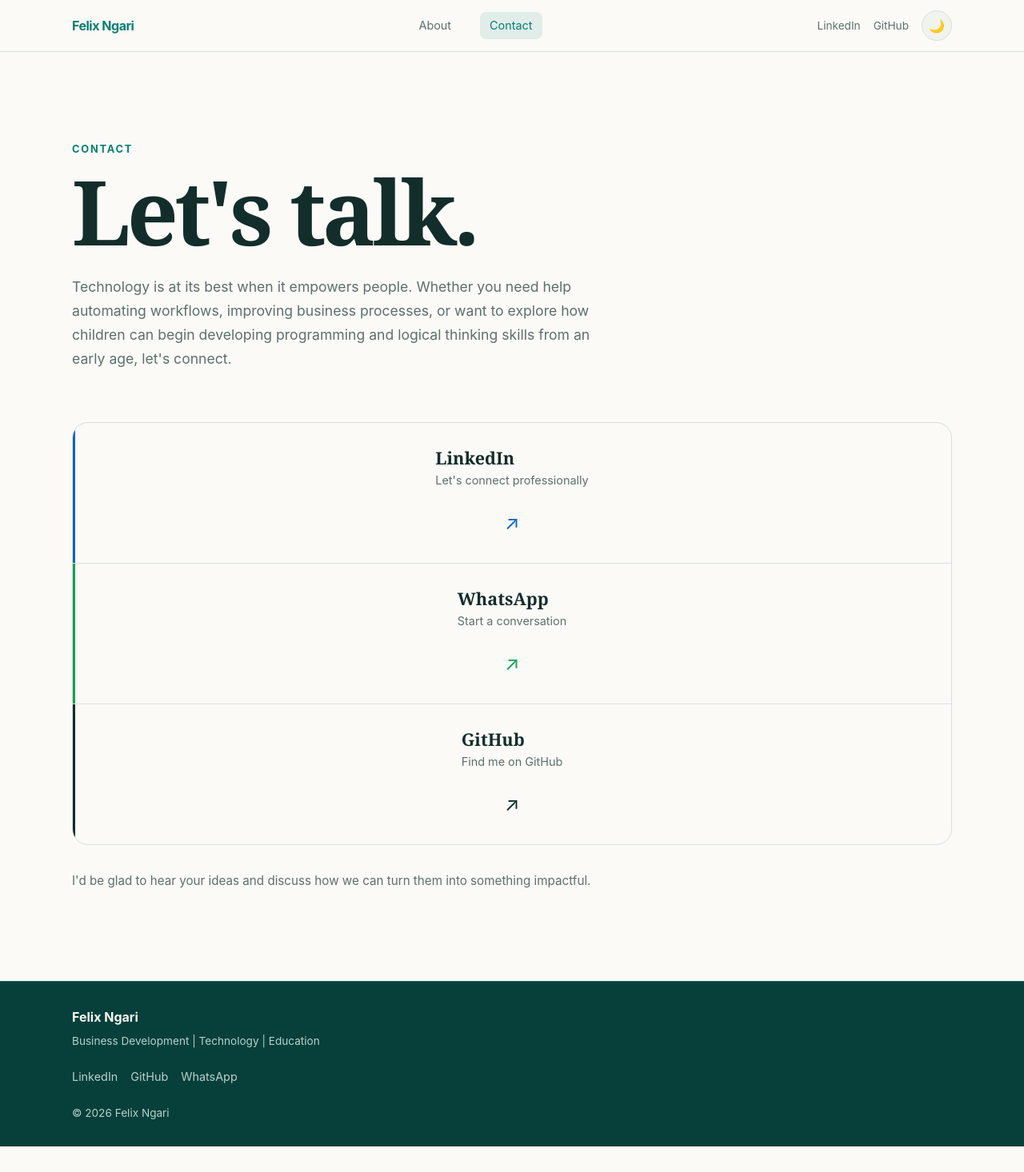
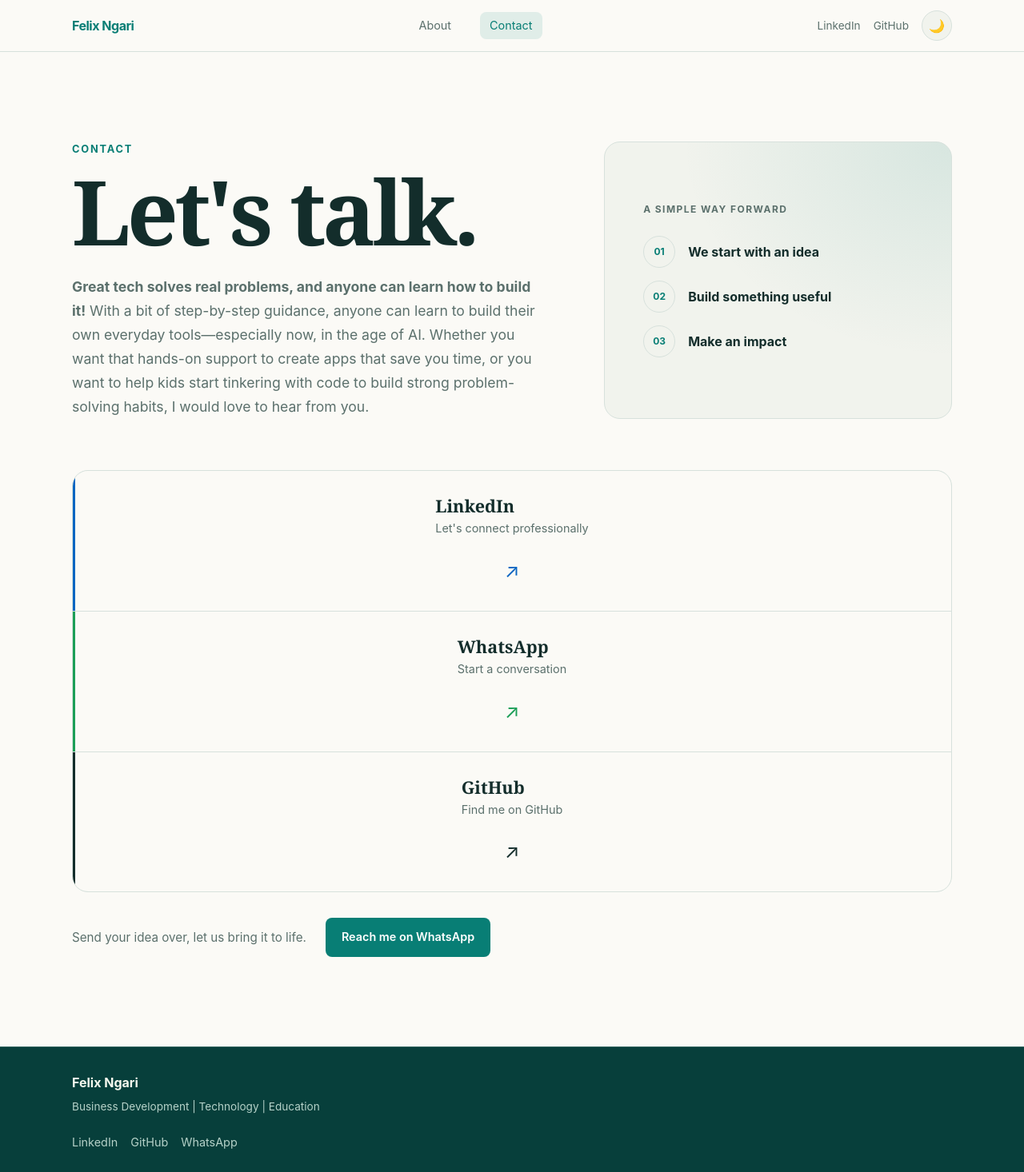
Before and after one commit to NgNgari/felix-profile, a React (Vite) app: page /contact in a window 1280 px wide. Shown: the top 1466 px of the page at 80% size. Before the commit the page ends 1434 px from the top, so only its background shows below. Built offline with nearby package versions, Linux system fonts and the light colour scheme.

Commit message:
Wording and design changes

```diff
--- a/src/data/contact.js
+++ b/src/data/contact.js
@@ -1,12 +1,17 @@
+const whatsappUrl = "https://wa.me/254712135775";
+
 const contact = {
-    // https://formspree.io/f/xvkoooyy
+  // https://formspree.io/f/xvkoooyy
   heading: "Let's talk.",
 
-  introduction:
-    "Technology is at its best when it empowers people. Whether you need help automating workflows, improving business processes, or want to explore how children can begin developing programming and logical thinking skills from an early age, let's connect.",
+  introduction: {
+    emphasis: "Great tech solves real problems, and anyone can learn how to build it!",
+    continuation:
+      " With a bit of step-by-step guidance, anyone can learn to build their own everyday tools—especially now, in the age of AI. Whether you want that hands-on support to create apps that save you time, or you want to help kids start tinkering with code to build strong problem-solving habits, I would love to hear from you.",
+  },
 
-  availability:
-    "I'd be glad to hear your ideas and discuss how we can turn them into something impactful.",
+  availability: "Send your idea over, let us bring it to life.",
+  whatsappUrl,
 
   channels: [
     {
@@ -18,7 +23,7 @@ const contact = {
     {
       name: "WhatsApp",
       description: "Start a conversation",
-      url: "https://wa.me/254712135775",
+      url: whatsappUrl,
     },
 
     {
--- a/src/pages/Contact.jsx
+++ b/src/pages/Contact.jsx
@@ -5,12 +5,36 @@ function Contact() {
     <main className="contact-page">
       <section className="contact-hero">
         <div className="container">
-          <div className="contact-heading">
-            <p className="section-label">Contact</p>
+          <div className="contact-overview">
+            <div className="contact-heading">
+              <p className="section-label">Contact</p>
 
-            <h1>{contact.heading}</h1>
+              <h1>{contact.heading}</h1>
 
-            <p className="contact-introduction">{contact.introduction}</p>
+              <p className="contact-introduction">
+                <strong>{contact.introduction.emphasis}</strong>
+                {contact.introduction.continuation}
+              </p>
+            </div>
+
+            <aside className="contact-visual" aria-label="Idea, build, impact">
+              <p className="contact-visual__label">A simple way forward</p>
+
+              <ol className="contact-visual__steps">
+                <li>
+                  <span>01</span>
+                  <strong>We start with an idea</strong>
+                </li>
+                <li>
+                  <span>02</span>
+                  <strong>Build something useful</strong>
+                </li>
+                <li>
+                  <span>03</span>
+                  <strong>Make an impact</strong>
+                </li>
+              </ol>
+            </aside>
           </div>
 
           <div className="contact-channels">
@@ -33,7 +57,17 @@ function Contact() {
             ))}
           </div>
 
-          <p className="contact-availability">{contact.availability}</p>
+          <div className="contact-availability">
+            <p>{contact.availability}</p>
+            <a
+              className="button button--primary"
+              href={contact.whatsappUrl}
+              target="_blank"
+              rel="noreferrer"
+            >
+              Reach me on WhatsApp
+            </a>
+          </div>
         </div>
       </section>
     </main>
--- a/src/styles/global.css
+++ b/src/styles/global.css
@@ -1030,10 +1030,77 @@ h3 {
   padding-bottom: 7rem;
 }
 
+.contact-overview {
+  display: grid;
+  gap: var(--space-xl);
+
+  margin-bottom: 4rem;
+}
+
 .contact-heading {
   max-width: 850px;
 
-  margin-bottom: 4rem;
+  margin-bottom: 0;
+}
+
+.contact-visual {
+  display: flex;
+  flex-direction: column;
+  justify-content: center;
+
+  padding: clamp(1.5rem, 4vw, 3rem);
+
+  border: 1px solid var(--color-border);
+  border-radius: var(--radius-lg);
+
+  background:
+    radial-gradient(ellipse at 100% 0, var(--color-accent-soft), transparent 55%),
+    var(--color-surface);
+}
+
+.contact-visual__label {
+  margin-bottom: 1.5rem;
+
+  color: var(--color-text-muted);
+  font-size: 0.75rem;
+  font-weight: 700;
+  letter-spacing: 0.12em;
+  text-transform: uppercase;
+}
+
+.contact-visual__steps {
+  display: grid;
+  gap: 1rem;
+
+  margin: 0;
+  padding: 0;
+
+  list-style: none;
+}
+
+.contact-visual__steps li {
+  display: flex;
+  align-items: center;
+  gap: 1rem;
+}
+
+.contact-visual__steps li > span {
+  width: 2.5rem;
+  height: 2.5rem;
+  flex: 0 0 2.5rem;
+  display: grid;
+  place-items: center;
+
+  border: 1px solid var(--color-border);
+  border-radius: 50%;
+
+  color: var(--color-accent);
+  font-size: 0.75rem;
+  font-weight: 700;
+}
+
+.contact-visual__steps strong {
+  font-size: 1rem;
 }
 
 .contact-heading h1 {
@@ -1212,6 +1279,11 @@ h3 {
 ========================================================= */
 
 .contact-availability {
+  display: flex;
+  flex-wrap: wrap;
+  align-items: center;
+  gap: var(--space-md) var(--space-lg);
+
   max-width: 680px;
 
   margin-top: var(--space-xl);
@@ -1221,6 +1293,18 @@ h3 {
 
   font-size: 0.95rem;
   line-height: 1.7;
+}
+
+.contact-availability p {
+  margin-bottom: 0;
+}
+
+@media (min-width: 1100px) {
+  .contact-overview {
+    grid-template-columns: minmax(0, 1.15fr) minmax(250px, 0.85fr);
+    align-items: stretch;
+    gap: clamp(2rem, 6vw, 5rem);
+  }
 }
 
 /* =========================================================
@@ -1648,6 +1732,10 @@ h3 {
   }
 
   .contact-heading {
+    margin-bottom: 0;
+  }
+
+  .contact-overview {
     margin-bottom: var(--space-xl);
   }
 
```
